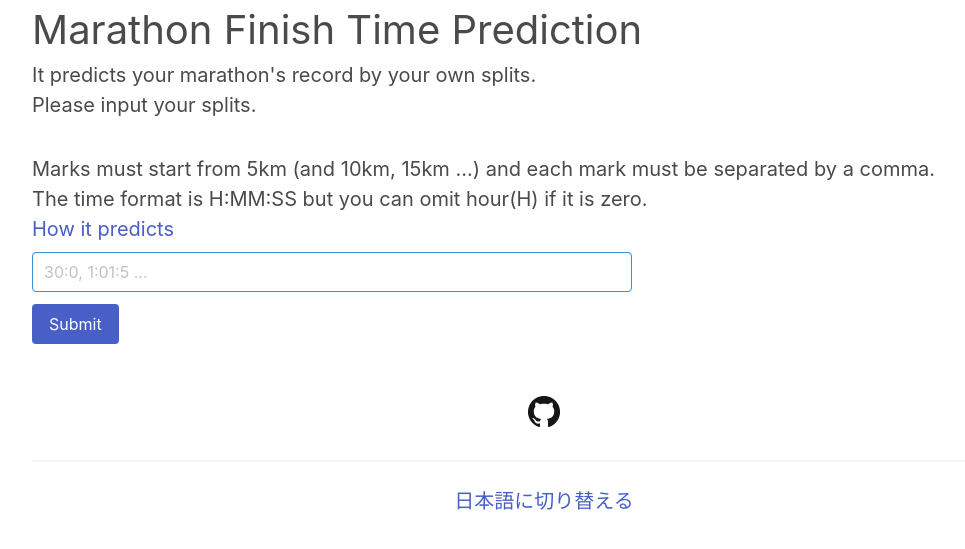
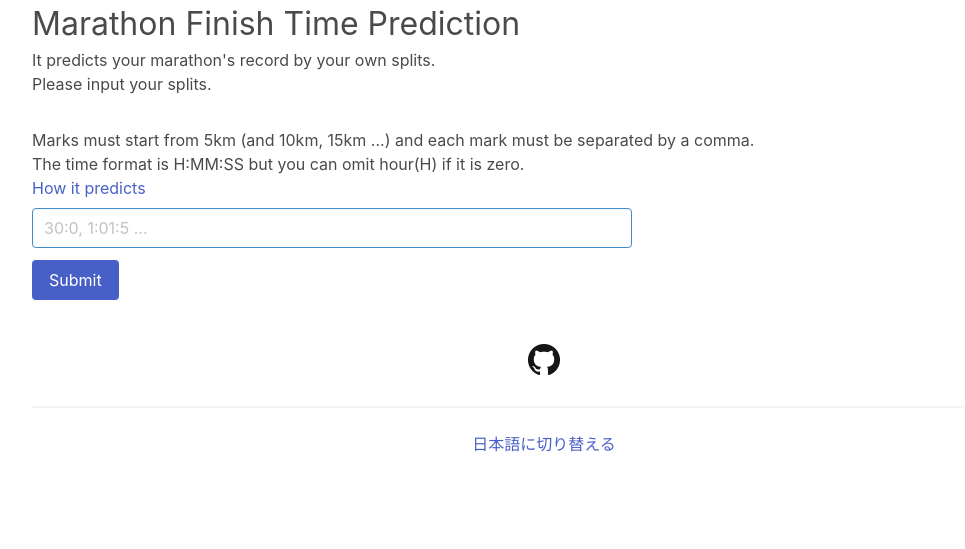
Before and after one commit to europeanplaice/marathon-finish-time-prediction-web-app, a Python web app: template templates/index.html in a window 1280 px wide. Shown: the top 549 px of the page, without its empty margins (96-1061 px from the left). Run offline with Jinja, Linux system fonts and the light colour scheme; the template is opened without the code that fills it, so the values that code supplies are empty.

Commit message:
Fix design

```diff
--- a/templates/index.html
+++ b/templates/index.html
@@ -21,7 +21,7 @@
 </head>
 
 <body>
-  <div class="container is-size-5">
+  <div class="container">
     <h1>{% block h1 %}Marathon Finish Time Prediction{% endblock %}</h1>
     <div class="columns">
       <div class="column">
```
